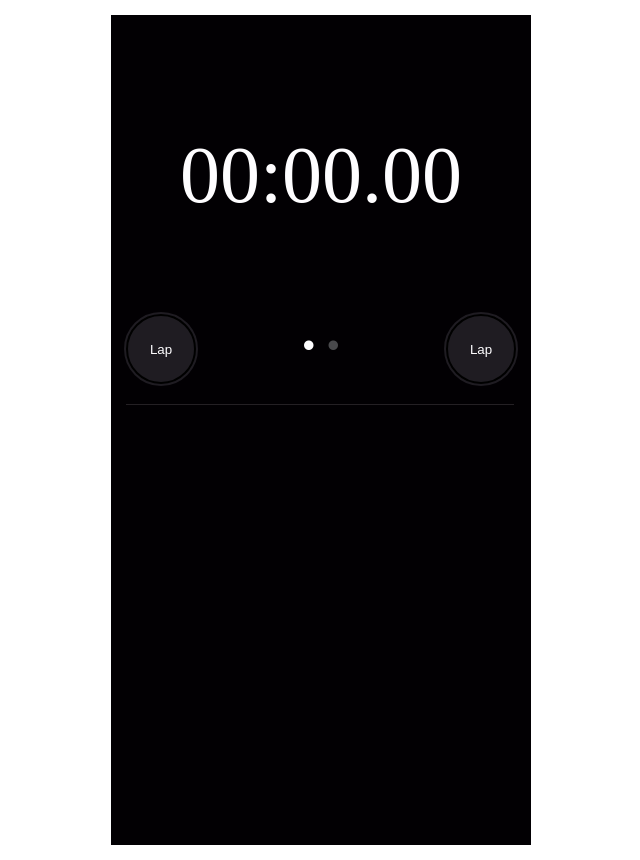
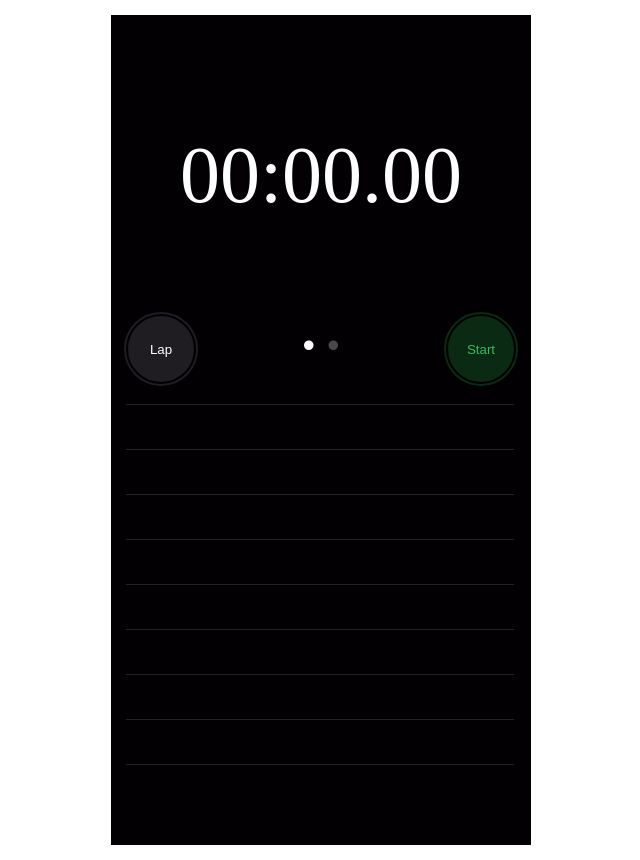
Before and after one commit to Honglin-Lu/stopwatch-react, a React (Vite) app: page / in a window 1280 px wide. Shown: the whole page, without its empty margins (319-959 px from the left). Built offline with nearby package versions, Linux system fonts and the light colour scheme; a web font is replaced by a local one.

Commit message:
add LapRecords component

```diff
--- a/src/components/Button/Button.css
+++ b/src/components/Button/Button.css
@@ -1,4 +1,5 @@
-.btnLap {
+.btnLap,
+.btnReset {
   width: 70px;
   height: 70px;
   border-radius: 50%;
@@ -7,3 +8,23 @@
   background-color: #1f1c22;
   outline: #1f1c22 solid 2px;
 }
+
+.btnStart {
+  width: 70px;
+  height: 70px;
+  border-radius: 50%;
+  border: 2px solid black;
+  color: #3db85d;
+  background-color: #0b2a14;
+  outline: #0b2a14 solid 2px;
+}
+
+.btnStop {
+  width: 70px;
+  height: 70px;
+  border-radius: 50%;
+  border: 2px solid black;
+  color: #d43b36;
+  background-color: #350e0e;
+  outline: #350e0e solid 2px;
+}
--- a/src/components/Button/Button.jsx
+++ b/src/components/Button/Button.jsx
@@ -1,5 +1,9 @@
 import './Button.css';
 
 export function Button(props) {
-  return <button className="btnLap">Lap</button>;
+  return (
+    <button className={'btn' + props.title} onClick={props.operation}>
+      {props.title}
+    </button>
+  );
 }
--- a/src/components/Buttons/Buttons.jsx
+++ b/src/components/Buttons/Buttons.jsx
@@ -3,14 +3,21 @@ import { Button } from '../Button/Button.jsx';
 import './Buttons.css';
 
 export function Buttons() {
+  const [leftButtonText, setLeftButtonText] = useState('Lap');
+  const [rightButtonText, setRightButtonText] = useState('Start');
+
+  const startTimer = () => {
+    setLeftButtonText('Reset');
+    setRightButtonText('Stop');
+  };
+
   return (
     <div className="buttons">
-      {/* <Button>{leftButtonText}</Button> */}
-      <Button />
+      <Button title={leftButtonText} />
       <p>
         <span>.</span> <span className="dot-right">.</span>
       </p>
-      <Button></Button>
+      <Button title={rightButtonText} operation={startTimer} />
     </div>
   );
 }
--- a/src/components/LapRecords/LapRecords.css
+++ b/src/components/LapRecords/LapRecords.css
@@ -4,6 +4,10 @@
   margin-right: 2px;
   overflow-y: auto;
   /* padding-right: 13px; */
+
+  /* Set a line background*/
+  background-image: linear-gradient(#242024 1px, transparent 1px);
+  background-size: 100% 45px;
 }
 
 .lap-records {
```
